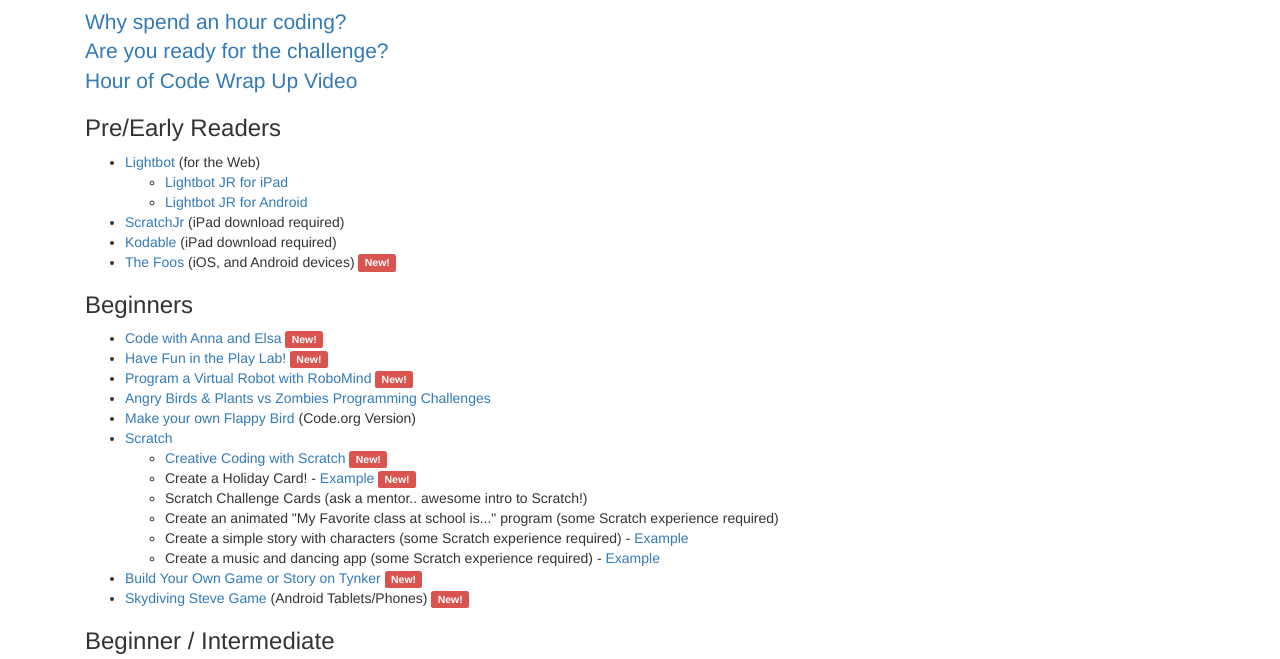
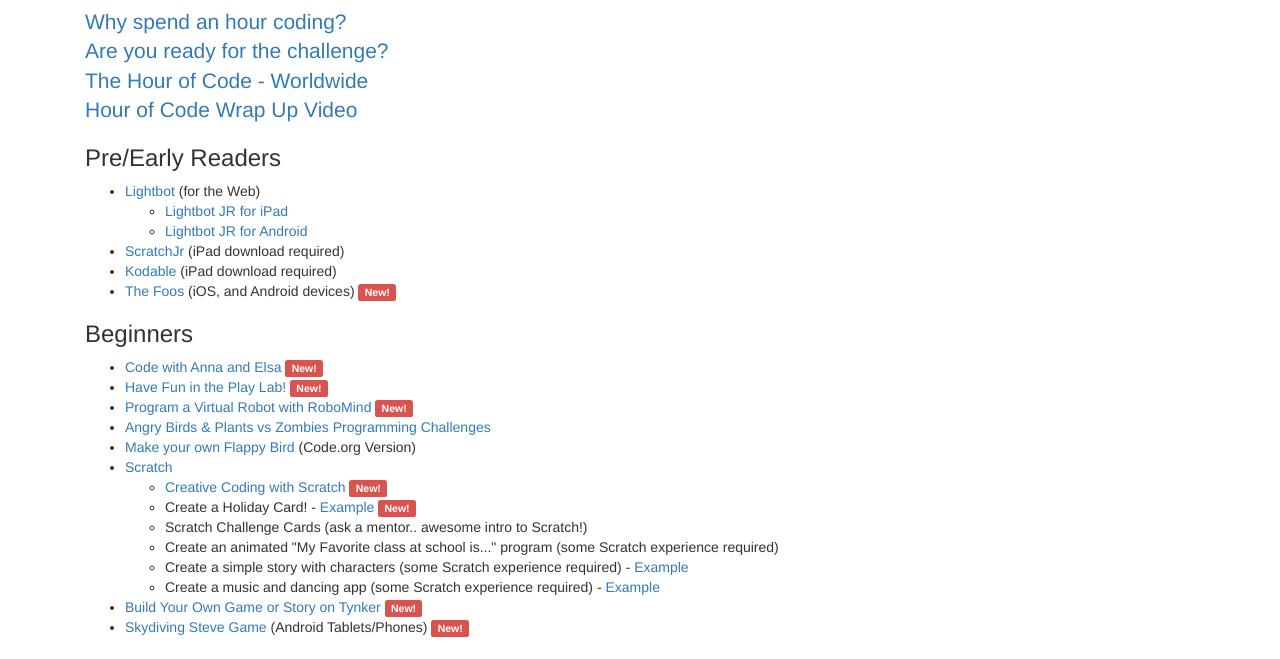
Before and after one commit to rvacoderdojo/rvacdweb, a website: page site/hoc.html in a window 1280 px wide. Shown: the part 126-785 px from the top of the page. Drawn offline with nearby package versions, Linux system fonts and the light colour scheme.

Commit message:
Added new video

```diff
--- a/site/hoc.html
+++ b/site/hoc.html
@@ -54,6 +54,7 @@
         <h2 class="center-title">The Hour of Code</h2>
         <a href="http://www.youtube.com/embed/qYZF6oIZtfc?rel=0"><span class="lead">Why spend an hour coding?</span></a><br/>
         <a href="http://www.youtube.com/embed/FC5FbmsH4fw?rel=0"><span class="lead">Are you ready for the challenge?</span></a><br/>
+        <a href="https://www.youtube.com/embed/rH7AjDMz_dc?rel=0"><span class="lead">The Hour of Code - Worldwide</span></a><br/>
         <a href="https://www.youtube.com/watch?v=98Wft30gUQE&list=UUJyEBMU1xVP2be1-AoGS1BA&index=92"><span class="lead">Hour of Code Wrap Up Video</span></a><br/>
         <h3>Pre/Early Readers</h3>
         <ul>
```
